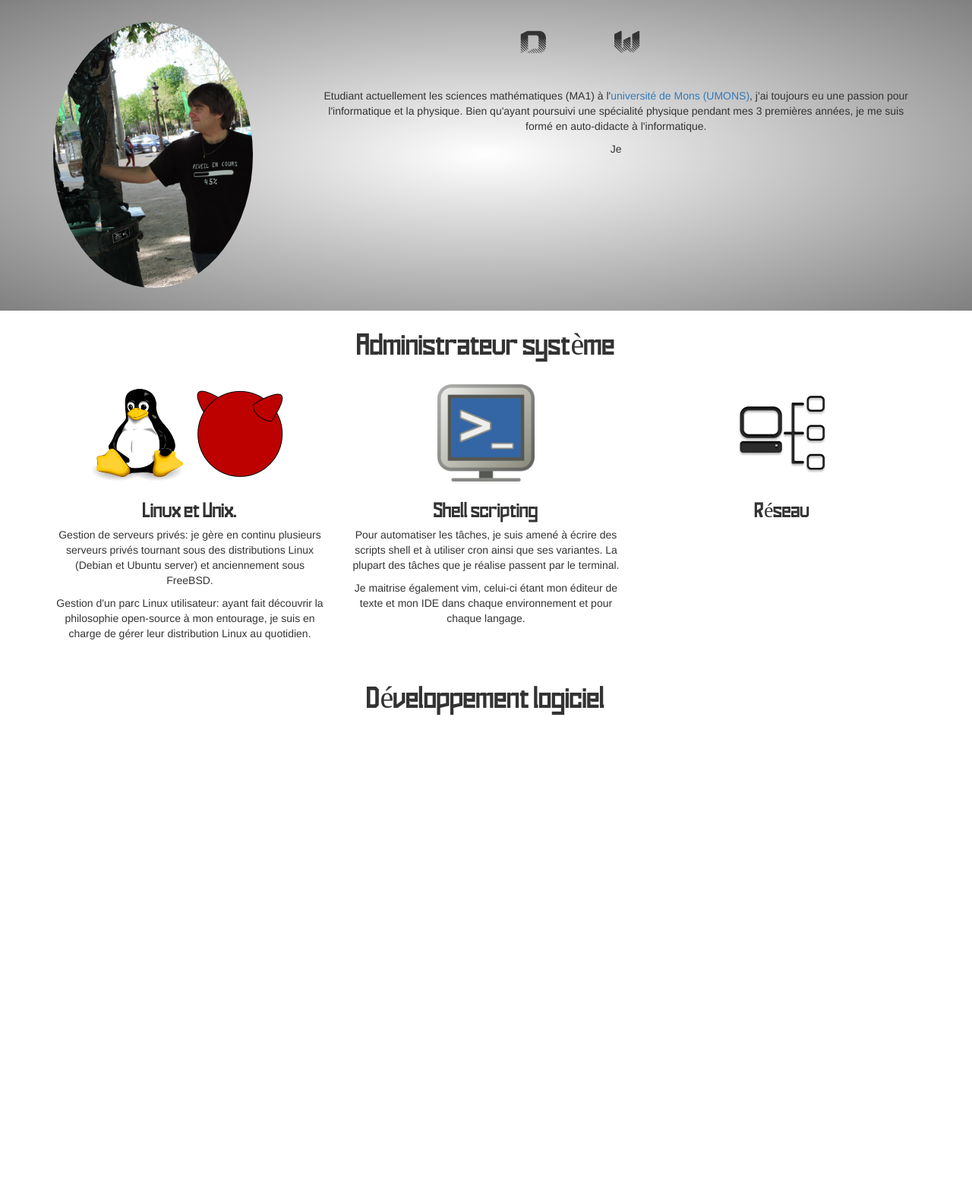
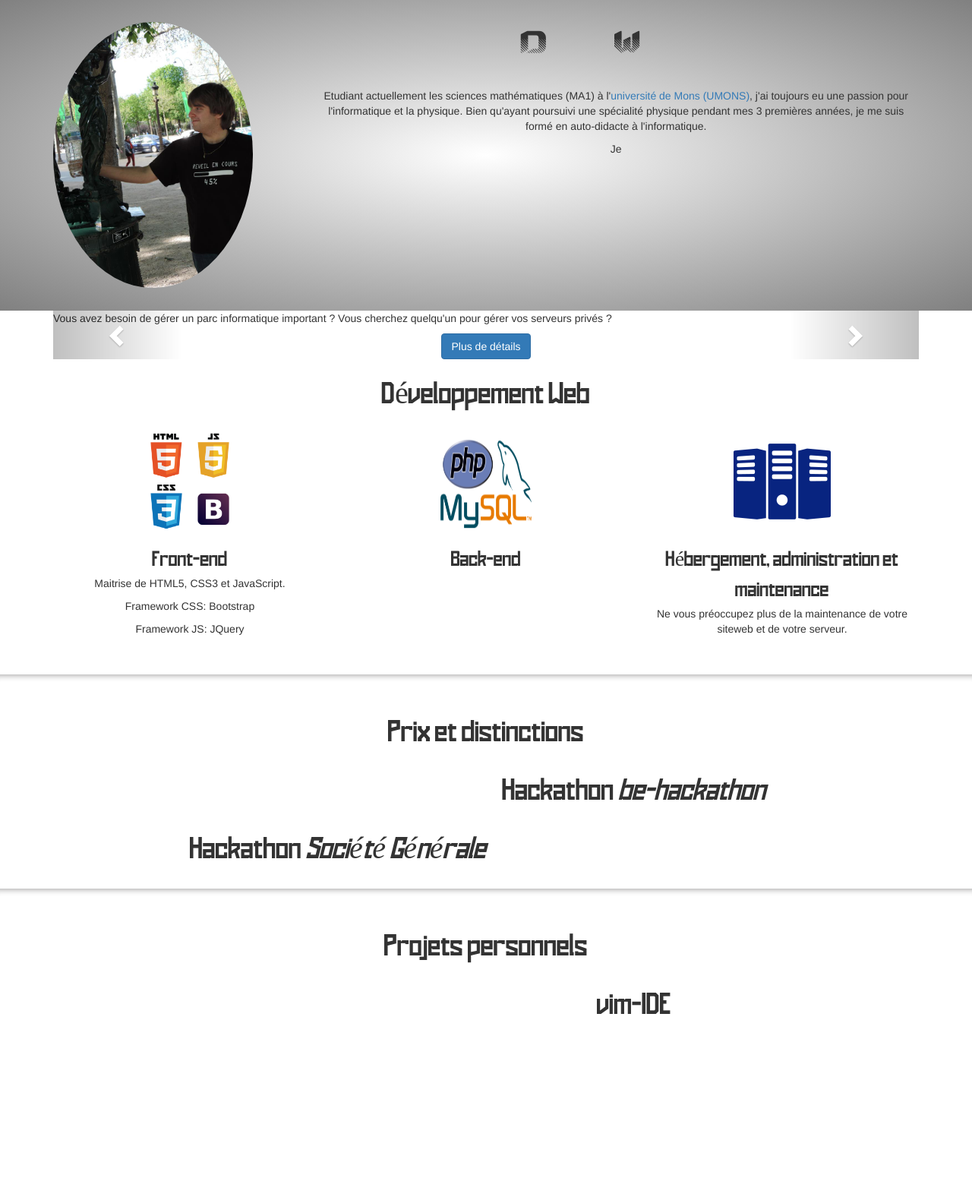
Before and after one commit to dannywillems/danny-willems.be, a PHP site: page / in a window 1280 px wide. Shown: the part 53-1633 px from the top of the page at 76% size. After the commit the page ends 1388 px from the top, so only its background shows below. Run offline with PHP 8.4, Linux system fonts and the light colour scheme.

Commit message:
default message

```diff
--- a/index.php
+++ b/index.php
@@ -77,11 +77,28 @@
 		</div>
 <!----------------------------------------------------------------------------->
 		<!-- Skills Resume -->
-		<div class="container marketing">
+		<div class="container">
+			<div id="carousel-skills-resume" class="carousel slide" data-ride="carousel">
+			  <!-- Indicators -->
+			  <ol class="carousel-indicators">
+			    <li data-target="#carousel-skills-resume" data-slide-to="0" class="active"></li>
+			    <li data-target="#carousel-skills-resume" data-slide-to="1"></li>
+			    <li data-target="#carousel-skills-resume" data-slide-to="2"></li>
+			  </ol>
+
+			  <!-- Wrapper for slides -->
+			  <div class="carousel-inner" role="listbox">
+			    <div class="item active">
+					<p>
+						Vous avez besoin de gérer un parc informatique important ? Vous cherchez quelqu'un pour gérer vos serveurs privés ?
+					</p>
+					<center>
+					<button class="btn btn-primary" type="button" data-toggle="collapse" data-target="#collapseExample" aria-expanded="false" aria-controls="collapseExample">
+						Plus de détails
+					</button>
+					<div class="collapse" id="collapseExample">
+					  <div class="well">
 					<div class="row skills-resume">
-				<header>
-					Administrateur système
-				</header>
 						<div class="col-lg-4">
 							<img src="img/Linux_platform.png" class="img-responsive img-rounded" alt="linux_color" />
 							<img src="img/Free_BSD_color.png" class="img-responsive img-rounded" alt="freebsd_color" />
@@ -125,12 +142,31 @@
 							</p>
 						</div>
 					</div>
+					  </div>
+					</div>
+			    </div>
+			    <div class="item">
+					<div class="row skills-resume">
+					</div>
+			      <div class="carousel-caption">
+						Développeur Web
+				  </div>
+			    </div>
+			</center>
+			  </div>
 
-			<div class="row skills-resume">
-				<header>
-					Développement logiciel
-				</header>
+			  <!-- Controls -->
+			  <a class="left carousel-control" href="#carousel-skills-resume" role="button" data-slide="prev">
+			    <span class="glyphicon glyphicon-chevron-left" aria-hidden="true"></span>
+			    <span class="sr-only">Previous</span>
+			  </a>
+			  <a class="right carousel-control" href="#carousel-skills-resume" role="button" data-slide="next">
+			    <span class="glyphicon glyphicon-chevron-right" aria-hidden="true"></span>
+			    <span class="sr-only">Next</span>
+			  </a>
 			</div>
+
+
 
 			<div class="row skills-resume">
 				<header>
```
Lines whose indentation alone changed are shown as unchanged.
